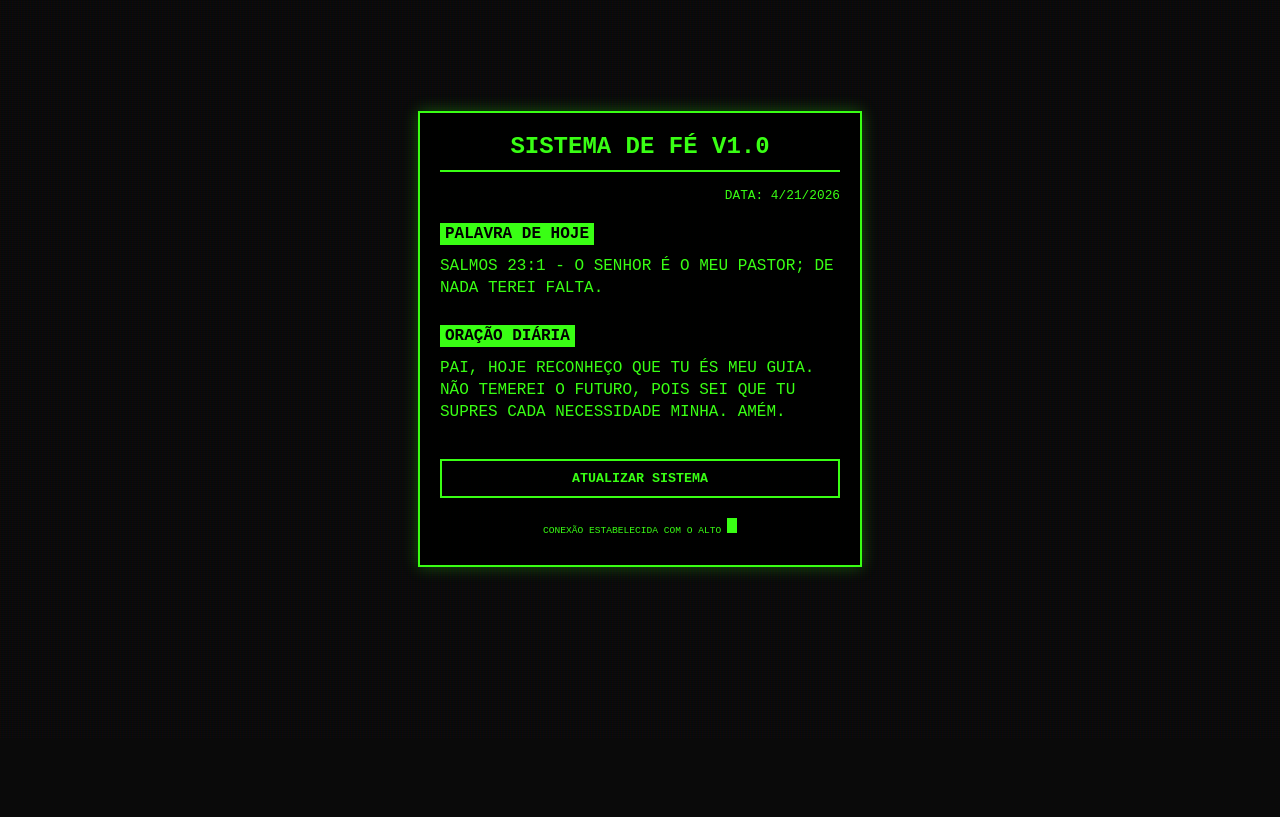
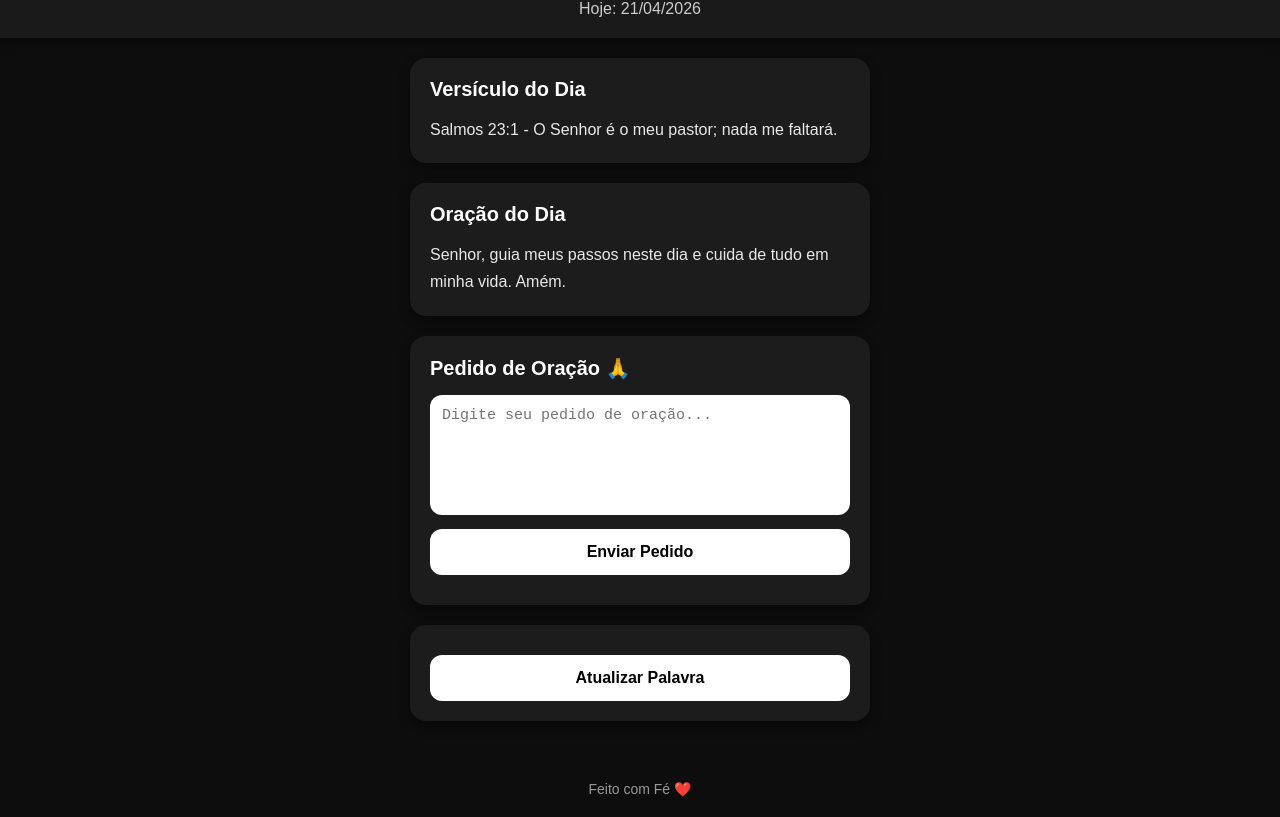
Before and after one commit to ruthalvessousa18-byte/Palavra-di-ria-, a plain HTML site: page index.html in a window 1280 px wide. Shown: the part 61-878 px from the top of the page. Before the commit the page ends 800 px from the top, so only its background shows below. Drawn offline with Linux system fonts and the light colour scheme.

Commit message:
Update index.html

```diff
--- a/index.html
+++ b/index.html
@@ -1,175 +1,197 @@
 <!DOCTYPE html>
-<html lang="pt-br">
+<html lang="pt-BR">
 <head>
 <meta charset="UTF-8">
 <meta name="viewport" content="width=device-width, initial-scale=1.0">
-    <title>ORAÇÃO DIÁRIA - MODO RETRÔ</title>
+<title>Palavra Diária</title>
+
 <style>
-        /* Estilo Geral Retrô */
-        :root {
-            --neon-green: #39ff14;
-            --dark-bg: #0a0a0a;
-            --retro-border: 2px solid #39ff14;
+*{
+    margin:0;
+    padding:0;
+    box-sizing:border-box;
 }
 
-        body {
-            background-color: var(--dark-bg);
-            color: var(--neon-green);
-            font-family: 'Courier New', Courier, monospace;
-            display: flex;
-            justify-content: center;
-            align-items: center;
-            min-height: 100vh;
-            margin: 0;
-            padding: 20px;
-            box-sizing: border-box;
-            text-transform: uppercase;
+body{
+    font-family:Arial, Helvetica, sans-serif;
+    background:#0d0d0d;
+    color:#ffffff;
+    min-height:100vh;
 }
 
-        /* Efeito de Scanline (linhas de TV antiga) */
-        body::before {
-            content: " ";
-            display: block;
-            position: fixed;
-            top: 0; left: 0; bottom: 0; right: 0;
-            background: linear-gradient(rgba(18, 16, 16, 0) 50%, rgba(0, 0, 0, 0.25) 50%),
-                        linear-gradient(90deg, rgba(255, 0, 0, 0.06), rgba(0, 255, 0, 0.02), rgba(0, 0, 255, 0.06));
-            z-index: 2;
-            background-size: 100% 2px, 3px 100%;
-            pointer-events: none;
+header{
+    background:#1a1a1a;
+    padding:20px;
+    text-align:center;
+    box-shadow:0 2px 10px rgba(0,0,0,0.5);
 }
 
-        .container {
-            border: var(--retro-border);
-            padding: 20px;
-            width: 100%;
-            max-width: 400px;
-            box-shadow: 0 0 15px rgba(57, 255, 20, 0.3);
-            background-color: rgba(0, 0, 0, 0.9);
-            position: relative;
-            z-index: 3;
+header h1{
+    font-size:28px;
 }
 
-        h1 {
-            text-align: center;
-            font-size: 1.5rem;
-            border-bottom: var(--retro-border);
-            padding-bottom: 10px;
-            margin-top: 0;
+header p{
+    margin-top:8px;
+    color:#cccccc;
 }
 
-        .date-display {
-            font-size: 0.8rem;
-            text-align: right;
-            margin-bottom: 20px;
+.container{
+    max-width:500px;
+    margin:auto;
+    padding:20px;
 }
 
-        .section {
-            margin-bottom: 25px;
+.card{
+    background:#1c1c1c;
+    padding:20px;
+    border-radius:16px;
+    margin-bottom:20px;
+    box-shadow:0 4px 12px rgba(0,0,0,0.4);
 }
 
-        .label {
-            background-color: var(--neon-green);
-            color: black;
-            padding: 2px 5px;
-            font-weight: bold;
-            display: inline-block;
-            margin-bottom: 10px;
+.card h2{
+    margin-bottom:15px;
+    font-size:20px;
+    color:#ffffff;
 }
 
-        .content {
-            line-height: 1.4;
-            font-size: 1rem;
+.card p{
+    line-height:1.7;
+    color:#e8e8e8;
 }
 
-        button {
-            background-color: transparent;
-            color: var(--neon-green);
-            border: var(--retro-border);
-            padding: 10px;
-            width: 100%;
-            font-family: 'Courier New', monospace;
-            font-weight: bold;
-            cursor: pointer;
-            transition: 0.3s;
-            margin-top: 10px;
+button{
+    width:100%;
+    padding:14px;
+    border:none;
+    border-radius:12px;
+    background:#ffffff;
+    color:#000000;
+    font-size:16px;
+    font-weight:bold;
+    cursor:pointer;
+    margin-top:10px;
 }
 
-        button:hover {
-            background-color: var(--neon-green);
-            color: black;
+button:hover{
+    background:#dddddd;
 }
 
-        /* Animação simples de piscar cursor */
-        .cursor {
-            display: inline-block;
-            width: 10px;
-            height: 15px;
-            background-color: var(--neon-green);
-            animation: blink 1s infinite;
+textarea{
+    width:100%;
+    height:120px;
+    border:none;
+    border-radius:12px;
+    padding:12px;
+    font-size:15px;
+    resize:none;
 }
 
-        @keyframes blink {
-            50% { opacity: 0; }
+footer{
+    text-align:center;
+    padding:20px;
+    color:#999999;
+    font-size:14px;
 }
 </style>
 </head>
+
 <body>
 
+<header>
+    <h1>📖 Palavra Diária</h1>
+    <p id="dataAtual"></p>
+</header>
+
 <div class="container">
-    <h1>SISTEMA DE FÉ v1.0</h1>
-    <div class="date-display" id="current-date">DATA: --/--/----</div>
 
-    <div class="section">
-        <span class="label">PALAVRA DE HOJE</span>
-        <div class="content" id="bible-verse">
-            "CARREGANDO..."
-        </div>
+    <div class="card">
+        <h2>Versículo do Dia</h2>
+        <p id="versiculo"></p>
     </div>
 
-    <div class="section">
-        <span class="label">ORAÇÃO DIÁRIA</span>
-        <div class="content" id="prayer-text">
-            AGUARDANDO COMANDO DO SERVIDOR...
-        </div>
+    <div class="card">
+        <h2>Oração do Dia</h2>
+        <p id="oracao"></p>
     </div>
 
-    <button onclick="updateDaily()">ATUALIZAR SISTEMA</button>
-    <p style="font-size: 0.6rem; text-align: center; margin-top: 20px;">
-        CONEXÃO ESTABELECIDA COM O ALTO <span class="cursor"></span>
-    </p>
+    <div class="card">
+        <h2>Pedido de Oração 🙏</h2>
+        <textarea id="pedido" placeholder="Digite seu pedido de oração..."></textarea>
+        <button onclick="salvarPedido()">Enviar Pedido</button>
+        <p id="mensagem" style="margin-top:10px;"></p>
     </div>
 
+    <div class="card">
+        <button onclick="carregarConteudo()">Atualizar Palavra</button>
+    </div>
+
+</div>
+
+<footer>
+Feito com Fé ❤️
+</footer>
+
 <script>
-    const conteudos = [
+const palavras = [
 {
-            versiculo: "Salmos 23:1 - O Senhor é o meu pastor; de nada terei falta.",
-            oracao: "Pai, hoje reconheço que Tu és meu guia. Não temerei o futuro, pois sei que Tu supres cada necessidade minha. Amém."
+versiculo:"Salmos 23:1 - O Senhor é o meu pastor; nada me faltará.",
+oracao:"Senhor, guia meus passos neste dia e cuida de tudo em minha vida. Amém."
 },
 {
-            versiculo: "Filipenses 4:13 - Tudo posso naquele que me fortalece.",
-            oracao: "Senhor, renova minhas forças. Quando eu me sentir fraco, lembra-me que o Teu poder opera em mim. Capacita-me! Amém."
+versiculo:"Filipenses 4:13 - Tudo posso naquele que me fortalece.",
+oracao:"Pai, fortalece meu coração para vencer os desafios de hoje. Amém."
 },
 {
-            versiculo: "Mateus 6:34 - Não se preocupem com o amanhã.",
-            oracao: "Deus, entrego minha ansiedade a Ti. Ajuda-me a viver o dia de hoje com gratidão e confiança no Teu cuidado. Amém."
+versiculo:"Mateus 6:34 - Não se preocupem com o amanhã.",
+oracao:"Deus, entrego minhas ansiedades em Tuas mãos. Dá-me paz. Amém."
+},
+{
+versiculo:"Isaías 41:10 - Não temas, porque Eu sou contigo.",
+oracao:"Senhor, tira todo medo e enche meu coração de coragem. Amém."
+},
+{
+versiculo:"Provérbios 3:5 - Confia no Senhor de todo o teu coração.",
+oracao:"Pai, ensina-me a confiar mais em Ti e descansar em Tua vontade. Amém."
+},
+{
+versiculo:"Romanos 8:28 - Todas as coisas cooperam para o bem.",
+oracao:"Obrigado Deus, pois sei que estás cuidando de tudo. Amém."
+},
+{
+versiculo:"Josué 1:9 - Seja forte e corajoso.",
+oracao:"Senhor, renova minhas forças para continuar lutando. Amém."
 }
 ];
 
-    function updateDaily() {
-        // Seleciona um conteúdo baseado no dia (simulação simples)
-        const day = new Date().getDate() % conteudos.length;
-        const item = conteudos[day];
+function carregarConteudo(){
+let hoje = new Date();
+let indice = hoje.getDate() % palavras.length;
 
-        document.getElementById('bible-verse').innerText = item.versiculo;
-        document.getElementById('prayer-text').innerText = item.oracao;
-
-        const now = new Date();
-        document.getElementById('current-date').innerText = `DATA: ${now.toLocaleDateString()}`;
+document.getElementById("versiculo").innerText = palavras[indice].versiculo;
+document.getElementById("oracao").innerText = palavras[indice].oracao;
+document.getElementById("dataAtual").innerText =
+"Hoje: " + hoje.toLocaleDateString("pt-BR");
 }
 
-    // Iniciar ao carregar
-    window.onload = updateDaily;
+function salvarPedido(){
+let pedido = document.getElementById("pedido").value.trim();
+
+if(pedido === ""){
+document.getElementById("mensagem").innerText =
+"Digite seu pedido primeiro.";
+return;
+}
+
+localStorage.setItem("pedido_oracao", pedido);
+
+document.getElementById("mensagem").innerText =
+"Pedido enviado com sucesso 🙏";
+
+document.getElementById("pedido").value = "";
+}
+
+window.onload = carregarConteudo;
 </script>
 
 </body>
```
Lines whose indentation alone changed are shown as unchanged.
